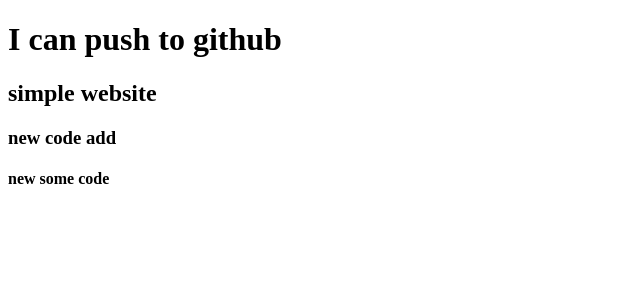
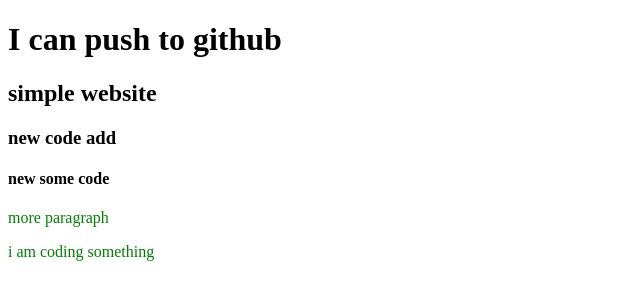
Before and after one commit to srbony/my-third-repo, a plain HTML site: page index.html in a window 1280 px wide. Shown: the whole page, without its empty margins (0-640 px from the left). Drawn offline with Linux system fonts and the light colour scheme.

Commit message:
styles added

```diff
--- a/index.html
+++ b/index.html
@@ -5,12 +5,15 @@
     <meta http-equiv="X-UA-Compatible" content="IE=edge">
     <meta name="viewport" content="width=device-width, initial-scale=1.0">
     <title>my third github repo</title>
+    <link rel="stylesheet" href="style.css">
 </head>
 <body>
     <h1>I can push to github</h1>
     <h2>simple website</h2>
     <h3>new code add</h3>
     <h4>new some code</h4>
+    <p>more paragraph</p>
+    <p>i am coding something</p>
 
 
 </body>
--- /dev/null
+++ b/style.css
@@ -0,0 +1,3 @@
+p{
+    color:green;
+}
```
